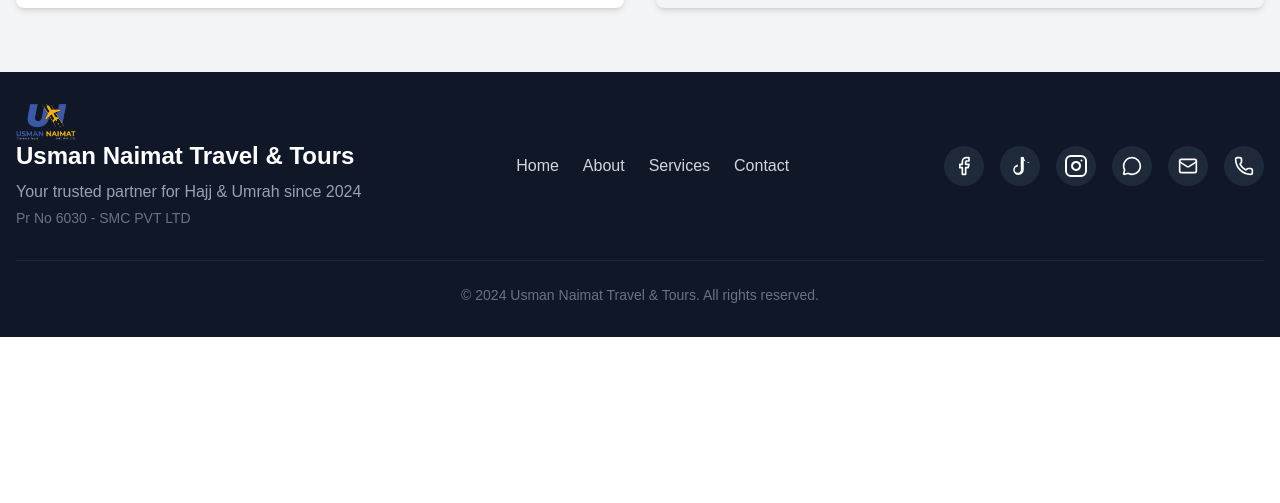
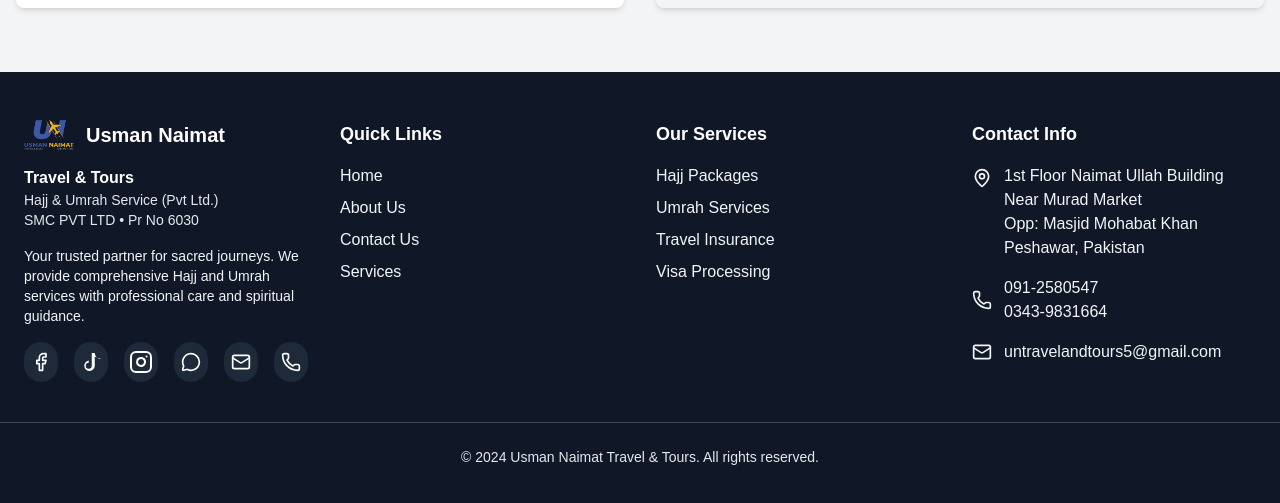
Before and after one commit to Msherazkhan801/travel-agency, a Next.js app: page / in a window 1280 px wide. Shown: the part 3096-3599 px from the top of the page. Before the commit the page ends 3433 px from the top, so only its background shows below. Built offline with nearby package versions, Linux system fonts and the light colour scheme.

Commit message:
footer updated

```diff
--- a/src/components/Footer.js
+++ b/src/components/Footer.js
@@ -1,52 +1,39 @@
-
-import Link from 'next/link';
-import { Facebook, Instagram, MessageCircle, Mail, Phone, } from 'lucide-react';
-import { TikTok } from '@/assets/Tiktok';
-import Image from 'next/image';
+import Link from "next/link";
+import {
+  Facebook,
+  Instagram,
+  Twitter,
+  Phone,
+  Mail,
+  MapPin,
+  MessageCircle,
+} from "lucide-react";
+import Image from "next/image";
+import { TikTok } from "@/assets/Tiktok";
 
 export default function Footer() {
   return (
-    <footer className="bg-gray-900 text-white py-8">
-      <div className="container mx-auto px-4">
-        <div className="flex flex-col md:flex-row justify-between items-center">
-          {/* Logo and Tagline */}
-          <div className="mb-6 md:mb-0 text-center md:text-left">
-            <Link href="/">
-            <Image src="/logo.png" width={60} height={60} alt="Logo" />
-          </Link>
-            <h2 className="text-2xl font-bold">Usman Naimat Travel & Tours</h2>
-            <p className="text-gray-400 mt-2">Your trusted partner for Hajj & Umrah since 2024</p>
-            <p className="text-gray-500 text-sm mt-1">Pr No 6030 - SMC PVT LTD</p>
+    <footer className="bg-gray-900 text-white py-12">
+      <div className="container mx-auto px-6 grid grid-cols-1 md:grid-cols-4 gap-8">
+        {/* Column 1 - Logo & Info */}
+        <div>
+          <div className="flex items-center space-x-3 mb-4">
+            <Image src="/logo.png" width={50} height={50} alt="Logo" />
+            <h2 className="text-xl font-bold">Usman Naimat</h2>
           </div>
-
-          {/* Navigation Links */}
-          <nav className="mb-6 md:mb-0">
-            <ul className="flex flex-wrap justify-center space-x-6">
-              <li>
-                <Link href="/" className="text-gray-300 hover:text-white transition-colors">
-                  Home
-                </Link>
-              </li>
-              <li>
-                <Link href="/about" className="text-gray-300 hover:text-white transition-colors">
-                  About
-                </Link>
-              </li>
-              <li>
-                <Link href="/services" className="text-gray-300 hover:text-white transition-colors">
-                  Services
-                </Link>
-              </li>
-              <li>
-                <Link href="/contact" className="text-gray-300 hover:text-white transition-colors">
-                  Contact
-                </Link>
-              </li>
-            </ul>
-          </nav>
-
-          {/* Social Media Icons */}
+          <h3 className="font-semibold">Travel & Tours</h3>
+          <p className="text-sm text-gray-200">
+            Hajj & Umrah Service (Pvt Ltd.)
+          </p>
+          <p className="text-sm text-gray-200 mb-4">SMC PVT LTD • Pr No 6030</p>
+          <p className="text-gray-100 text-sm mb-4">
+            Your trusted partner for sacred journeys. We provide comprehensive
+            Hajj and Umrah services with professional care and spiritual
+            guidance.
+          </p>
+          {/* Social icons */}
           <div className="flex space-x-4">
+            {" "}
             <a
               href="https://www.facebook.com/share/19UKGH7dG3/?mibextid=wwXIfr"
               target="_blank"
@@ -54,9 +41,9 @@
               className="bg-gray-800 hover:bg-blue-600 h-10 w-10 rounded-full flex items-center justify-center transition-colors"
               aria-label="Facebook"
             >
-              <Facebook size={20} />
-            </a>
-
+              {" "}
+              <Facebook size={20} />{" "}
+            </a>{" "}
             <a
               href="https://www.tiktok.com/@usmannaimattravels?_t=ZS-8zCqjaN5QAi&_r=1"
               target="_blank"
@@ -64,9 +51,9 @@
               className="bg-gray-800 hover:bg-pink-600 h-10 w-10 rounded-full flex items-center justify-center transition-colors"
               aria-label="Instagram"
             >
-              <TikTok className="w-6 h-6 text-pink-500" />
-
-            </a>
+              {" "}
+              <TikTok className="w-6 h-6 text-pink-500" />{" "}
+            </a>{" "}
             <a
               href="https://www.instagram.com/usmannaimt5?igsh=ZXgwejlsY2h2cHdq&utm_source=qr"
               target="_blank"
@@ -74,10 +61,12 @@
               className="bg-gray-800 hover:bg-pink-600 h-10 w-10 rounded-full flex items-center justify-center transition-colors"
               aria-label="Instagram"
             >
-              <Instagram color='white' className="w-6 h-6 text-pink-500  " />
-
-            </a>
-
+              {" "}
+              <Instagram
+                color="white"
+                className="w-6 h-6 text-pink-500 "
+              />{" "}
+            </a>{" "}
             <a
               href="https://wa.me/923439831664"
               target="_blank"
@@ -85,31 +74,88 @@
               className="bg-gray-800 hover:bg-green-500 h-10 w-10 rounded-full flex items-center justify-center transition-colors"
               aria-label="WhatsApp"
             >
-              <MessageCircle size={20} />
-            </a>
-
+              {" "}
+              <MessageCircle size={20} />{" "}
+            </a>{" "}
             <a
               href="mailto:untravelandtours5@gmail.com"
               className="bg-gray-800 hover:bg-red-600 h-10 w-10 rounded-full flex items-center justify-center transition-colors"
               aria-label="Email"
             >
-              <Mail size={20} />
-            </a>
-
+              {" "}
+              <Mail size={20} />{" "}
+            </a>{" "}
             <a
               href="tel:03439831664"
               className="bg-gray-800 hover:bg-emerald-600 h-10 w-10 rounded-full flex items-center justify-center transition-colors"
               aria-label="Phone"
             >
-              <Phone size={20} />
-            </a>
+              {" "}
+              <Phone size={20} />{" "}
+            </a>{" "}
+          </div>{" "}
+        </div>
+        {/* Column 2 - Quick Links */}
+        <div>
+          <h3 className="text-lg font-semibold mb-4">Quick Links</h3>
+          <ul className="space-y-2 text-gray-100">
+            <li>
+              <Link href="/">Home</Link>
+            </li>
+            <li>
+              <Link href="/about">About Us</Link>
+            </li>
+            <li>
+              <Link href="/contact">Contact Us</Link>
+            </li>
+            <li>
+              <Link href="/services">Services</Link>
+            </li>
+
+          </ul>
+        </div>
+
+        {/* Column 3 - Our Services */}
+        <div>
+          <h3 className="text-lg font-semibold mb-4">Our Services</h3>
+          <ul className="space-y-2 text-gray-100">
+            <li>Hajj Packages</li>
+            <li>Umrah Services</li>
+            <li>Travel Insurance</li>
+            <li>Visa Processing</li>
+          </ul>
+        </div>
+
+        {/* Column 4 - Contact Info */}
+        <div>
+          <h3 className="text-lg font-semibold mb-4">Contact Info</h3>
+          <div className="space-y-4 text-gray-100">
+            <div className="flex items-start space-x-3">
+              <MapPin className="w-5 h-5 mt-1" />
+              <p>
+                1st Floor Naimat Ullah Building <br />
+                Near Murad Market <br />
+                Opp: Masjid Mohabat Khan <br />
+                Peshawar, Pakistan
+              </p>
+            </div>
+            <div className="flex items-center space-x-3">
+              <Phone className="w-5 h-5" />
+              <p>
+                091-2580547 <br /> 0343-9831664
+              </p>
+            </div>
+            <div className="flex items-center space-x-3">
+              <Mail className="w-5 h-5" />
+              <p>untravelandtours5@gmail.com</p>
+            </div>
           </div>
         </div>
+      </div>
 
-        {/* Copyright */}
-        <div className="border-t border-gray-800 mt-8 pt-6 text-center text-gray-500 text-sm">
-          <p>© 2024 Usman Naimat Travel & Tours. All rights reserved.</p>
-        </div>
+      {/* Bottom Bar */}
+      <div className="border-t border-white/20 mt-10 pt-6 text-center text-sm text-gray-200">
+        © 2024 Usman Naimat Travel & Tours. All rights reserved.
       </div>
     </footer>
   );
```
